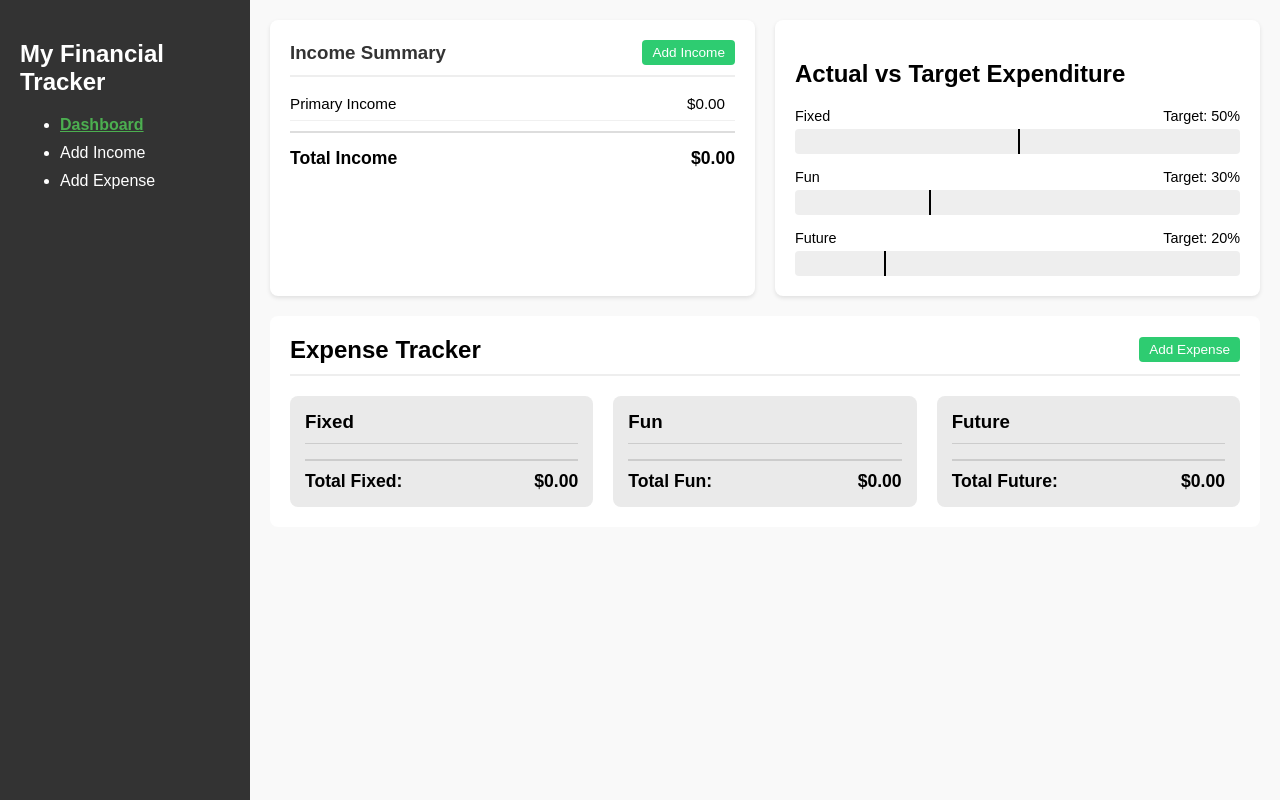
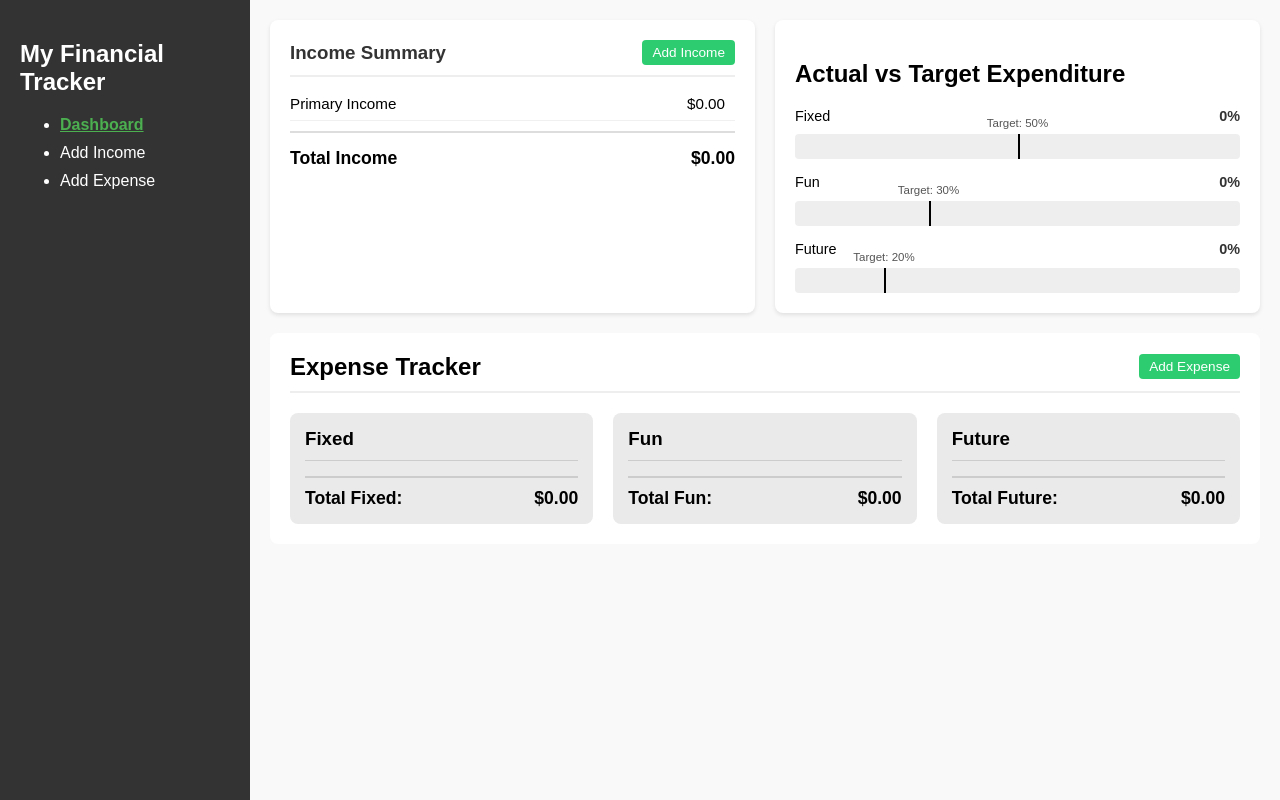
Before and after one commit to RichieG78/MyFinancialTracker, a Flask app: page / in a window 1280 px wide. Run offline with Flask 3, Linux system fonts and the light colour scheme.

Commit message:
Minor changes and fixes to the charts functionality.

```diff
--- a/project03/my-financial-tracker/static/css/style.css
+++ b/project03/my-financial-tracker/static/css/style.css
@@ -108,10 +108,30 @@ main {
 }
 
 .chart-header {
-    display: flex;
-    justify-content: space-between;
+    position: relative;
+    height: 1.5em; /* Ensure height for the absolute positioning */
     margin-bottom: 5px;
     font-size: 0.9rem;
+}
+
+.chart-header span:first-child {
+    float: left; /* Keep the category name on the left */
+}
+
+.target-text {
+    position: absolute;
+    transform: translateX(-50%); /* Center the text on the exact percentage point */
+    white-space: nowrap;
+    /* Optional: make it smaller or bold if needed */
+    font-size: 0.8em;
+    color: #555;
+    bottom: 0; /* Align to bottom of header area */
+}
+
+.current-percent {
+    float: right;
+    font-weight: bold;
+    color: #333;
 }
 
 .chart-track {
@@ -219,11 +239,14 @@ main {
     margin: 0;
     font-size: 1rem;
     color: #333;
+    flex-grow: 1;
+    margin-right: 10px;
 }
 
 .transaction-amount {
     font-weight: bold;
     color: #e74c3c; /* Red for expense */
+    flex-shrink: 0;
 }
 
 .transaction-actions {
@@ -263,17 +286,18 @@ button:hover {
 
 /* Inline Edit Inputs */
 .edit-input-title {
-    width: 60%;
+    width: 100%;
     padding: 5px;
     font-size: 1rem;
     box-sizing: border-box;
 }
 
 .edit-input-amount {
-    width: 30%;
+    width: 80px;
     padding: 5px;
     font-size: 1rem;
     box-sizing: border-box;
+    text-align: right;
 }
 
 /* Income Actions */
--- a/project03/my-financial-tracker/static/js/charts.js
+++ b/project03/my-financial-tracker/static/js/charts.js
@@ -12,10 +12,17 @@ document.addEventListener('DOMContentLoaded', function() {
     const TARGET_FUN = 30;
     const TARGET_FUTURE = 20;
 
-    function updateChart(totalAmount, targetPercent, barClass) {
+    function updateChart(totalAmount, targetPercent, barClass, labelClass) {
         let percent = 0;
         if (totalIncome > 0) {
             percent = (totalAmount / totalIncome) * 100;
+        }
+
+        // Update Label
+        const label = document.querySelector(`.${labelClass}`);
+        if(label) {
+            // Display decimal only if not a whole number to keep it clean, or 1 decimal fixed
+            label.textContent = (percent % 1 === 0 ? percent : percent.toFixed(1)) + '%';
         }
 
         const bar = document.querySelector(`.${barClass}`);
@@ -36,7 +43,7 @@ document.addEventListener('DOMContentLoaded', function() {
         }
     }
 
-    updateChart(totalFixed, TARGET_FIXED, 'bar-fixed');
-    updateChart(totalFun, TARGET_FUN, 'bar-fun');
-    updateChart(totalFuture, TARGET_FUTURE, 'bar-future');
+    updateChart(totalFixed, TARGET_FIXED, 'bar-fixed', 'percent-fixed');
+    updateChart(totalFun, TARGET_FUN, 'bar-fun', 'percent-fun');
+    updateChart(totalFuture, TARGET_FUTURE, 'bar-future', 'percent-future');
 });
--- a/project03/my-financial-tracker/templates/dashboard.html
+++ b/project03/my-financial-tracker/templates/dashboard.html
@@ -69,7 +69,8 @@
             <div class="chart-item">
                 <div class="chart-header">
                     <span>Fixed</span>
-                    <span>Target: 50%</span>
+                    <span class="target-text" style="left: 50%;">Target: 50%</span>
+                    <span class="current-percent percent-fixed">0%</span>
                 </div>
                 <div class="chart-track">
                     <div class="chart-bar bar-fixed" style="width: 45%;"></div> <!-- Example: 45% spent -->
@@ -81,7 +82,8 @@
             <div class="chart-item">
                 <div class="chart-header">
                     <span>Fun</span>
-                    <span>Target: 30%</span>
+                    <span class="target-text" style="left: 30%;">Target: 30%</span>
+                    <span class="current-percent percent-fun">0%</span>
                 </div>
                 <div class="chart-track">
                     <div class="chart-bar bar-fun" style="width: 35%;"></div> <!-- Example: 35% spent -->
@@ -93,7 +95,8 @@
             <div class="chart-item">
                 <div class="chart-header">
                     <span>Future</span>
-                    <span>Target: 20%</span>
+                    <span class="target-text" style="left: 20%;">Target: 20%</span>
+                    <span class="current-percent percent-future">0%</span>
                 </div>
                 <div class="chart-track">
                     <div class="chart-bar bar-future" style="width: 15%;"></div> <!-- Example: 15% saved -->
```
Also changed, not shown: project03/my-financial-tracker/README.md.
